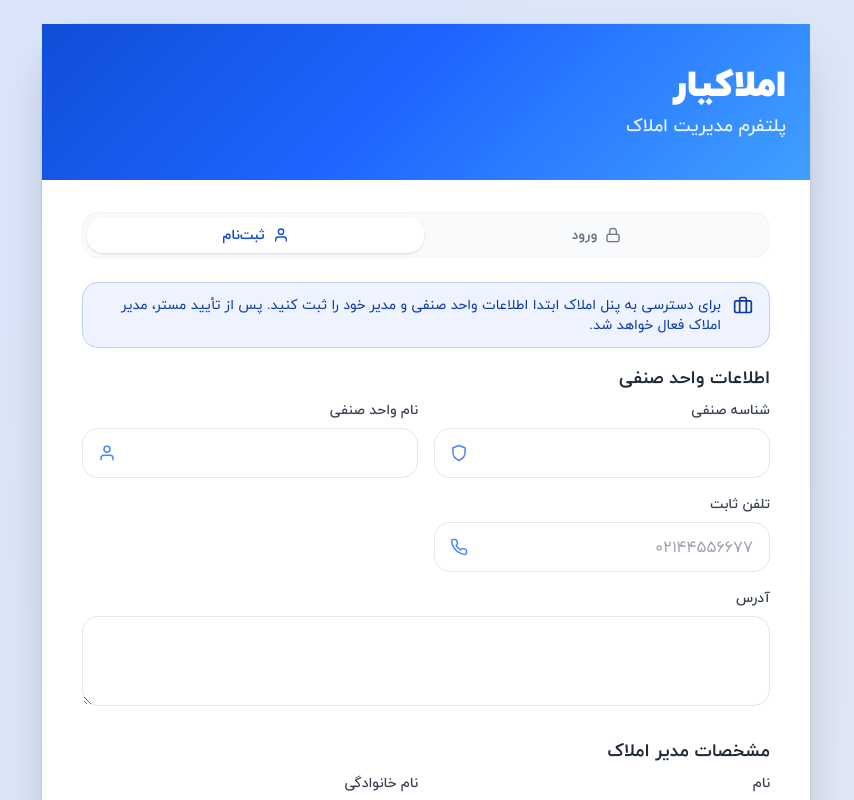
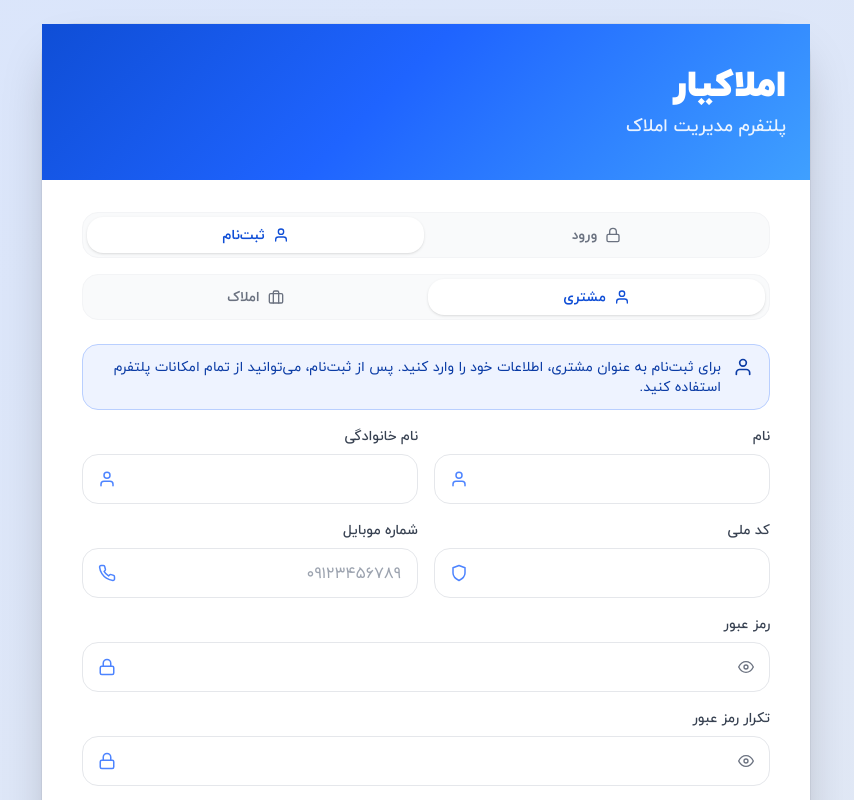
Before and after one commit to Mohammadtafakori01/amlakyar-frontend, a Next.js app: page / in a window 1280 px wide. Both pictures are taken after a click on the button "ثبت‌نام". Shown: the top 800 px of the page, without its empty margins (214-1068 px from the left). Built offline with nearby package versions, Linux system fonts and the light colour scheme.

Commit message:
feat: add customer registration form
- Create RegisterForm component with email and password fields
- Add client-side validation
- Integrate with backend registration API

```diff
--- a/pages/dashboard/index.tsx
+++ b/pages/dashboard/index.tsx
@@ -65,7 +65,8 @@ export default function Dashboard() {
   };
 
   const estateStatusLabel = () => {
-    if (currentEstate?.status === EstateStatus.APPROVED || user.isApproved) return { label: 'تایید شده', tone: 'success' as const };
+    const userData = profile || user;
+    if (currentEstate?.status === EstateStatus.APPROVED || userData?.isApproved) return { label: 'تایید شده', tone: 'success' as const };
     if (currentEstate?.status === EstateStatus.REJECTED) return { label: 'رد شده', tone: 'error' as const };
     return { label: 'در انتظار تایید', tone: 'warning' as const };
   };
@@ -84,19 +85,31 @@ export default function Dashboard() {
       <DashboardLayout>
         {profileLoading ? (
           <Loading />
+        ) : !profile && !user ? (
+          <div className="space-y-6 text-right">
+            <p className="text-gray-500">در حال بارگذاری اطلاعات کاربر...</p>
+          </div>
         ) : (
           <div className="space-y-6 text-right">
             <div>
-              <h1 className="text-3xl font-bold text-gray-900">{getWelcomeMessage(user.role)}</h1>
+              {(() => {
+                const userData = profile || user;
+                if (!userData) return null;
+                return (
+                  <>
+                    <h1 className="text-3xl font-bold text-gray-900">{getWelcomeMessage(userData.role)}</h1>
                     <p className="mt-1 text-gray-500">
-                {user.firstName} {user.lastName} - {getRoleLabel(user.role)}
+                      {userData.firstName} {userData.lastName} - {getRoleLabel(userData.role)}
                     </p>
                     <div className="mt-4 flex flex-wrap justify-end gap-2">
-                <span className={pillClass(user.isActive ? 'success' : 'neutral')}>
-                  {user.isActive ? 'حساب فعال' : 'حساب غیرفعال'}
+                      <span className={pillClass(userData.isActive ? 'success' : 'neutral')}>
+                        {userData.isActive ? 'حساب فعال' : 'حساب غیرفعال'}
                       </span>
                       <span className={pillClass(estateStatusLabel().tone)}>{estateStatusLabel().label}</span>
                     </div>
+                  </>
+                );
+              })()}
             </div>
 
             <div className="grid grid-cols-1 gap-6 lg:grid-cols-2">
@@ -126,7 +139,12 @@ export default function Dashboard() {
                 )}
               </div>
 
-              {user.estateId && (
+              {(() => {
+                const userData = profile || user;
+                if (!userData) return null;
+                return (
+                  <>
+                    {userData.estateId && (
                       <div className="rounded-2xl border border-gray-100 bg-white p-6 shadow-sm">
                         <h2 className="text-xl font-semibold text-gray-800">وضعیت املاک شما</h2>
                         {isCurrentEstateLoading && !currentEstate ? (
@@ -143,13 +161,13 @@ export default function Dashboard() {
                           <p className="mt-4 text-sm text-gray-500">اطلاعاتی برای املاک شما یافت نشد.</p>
                         )}
 
-                  {user.role === UserRole.ADMIN && currentEstate?.status === EstateStatus.PENDING && (
+                        {userData.role === UserRole.ADMIN && currentEstate?.status === EstateStatus.PENDING && (
                           <div className="mt-4 rounded-2xl border border-amber-200 bg-amber-50 p-4 text-sm text-amber-800">
                             درخواست ثبت املاک شما در انتظار تایید مستر است. به محض تایید، دسترسی کامل فعال می‌شود.
                           </div>
                         )}
 
-                  {user.role === UserRole.ADMIN && currentEstate?.status === EstateStatus.REJECTED && (
+                        {userData.role === UserRole.ADMIN && currentEstate?.status === EstateStatus.REJECTED && (
                           <div className="mt-4 rounded-2xl border border-red-200 bg-red-50 p-4 text-sm text-red-800 space-y-2">
                             <p>درخواست ثبت املاک شما رد شده است.</p>
                             {currentEstate.rejectionReason && <p>علت رد: {currentEstate.rejectionReason}</p>}
@@ -161,8 +179,11 @@ export default function Dashboard() {
 
                     <div className="rounded-2xl border border-gray-100 bg-white p-6 shadow-sm">
                       <h2 className="text-xl font-semibold text-gray-800">دسترسی‌ها</h2>
-                <p className="mt-3 text-sm text-gray-600">{accessMessages[user.role]}</p>
+                      <p className="mt-3 text-sm text-gray-600">{accessMessages[userData.role] || 'دسترسی‌های شما در حال بارگذاری است...'}</p>
                     </div>
+                  </>
+                );
+              })()}
             </div>
           </div>
         )}
--- a/pages/index.tsx
+++ b/pages/index.tsx
@@ -12,7 +12,7 @@ import {
 } from 'react-icons/fi';
 import { useDispatch } from 'react-redux';
 import { AppDispatch } from '../src/app/store';
-import { login, registerEstate, sendOTP, verifyOTP, forgotPassword, resetPassword } from '../src/domains/auth/store/authSlice';
+import { login, registerCustomer, registerEstate, sendOTP, verifyOTP, forgotPassword, resetPassword } from '../src/domains/auth/store/authSlice';
 import { useAuth } from '../src/domains/auth/hooks/useAuth';
 import ErrorDisplay from '../src/shared/components/common/ErrorDisplay';
 import PublicRoute from '../src/shared/components/guards/PublicRoute';
@@ -93,11 +93,22 @@ export default function Home() {
   const [tabValue, setTabValue] = useState(0);
   const [showPassword, setShowPassword] = useState(false);
   const [showConfirmPassword, setShowConfirmPassword] = useState(false);
+  const [showCustomerPassword, setShowCustomerPassword] = useState(false);
+  const [showCustomerConfirmPassword, setShowCustomerConfirmPassword] = useState(false);
   const [loginMethod, setLoginMethod] = useState<'password' | 'otp' | 'forgot'>('password');
+  const [registrationType, setRegistrationType] = useState<'customer' | 'estate'>('customer');
 
   // Login form
   const [loginPhone, setLoginPhone] = useState('');
   const [loginPassword, setLoginPassword] = useState('');
+
+  // Customer registration form
+  const [customerFirstName, setCustomerFirstName] = useState('');
+  const [customerLastName, setCustomerLastName] = useState('');
+  const [customerNationalId, setCustomerNationalId] = useState('');
+  const [customerPhone, setCustomerPhone] = useState('');
+  const [customerPassword, setCustomerPassword] = useState('');
+  const [customerConfirmPassword, setCustomerConfirmPassword] = useState('');
 
   // Estate registration form
   const [estateGuildId, setEstateGuildId] = useState('');
@@ -155,6 +166,8 @@ export default function Home() {
       setResetStep('phone');
       setOtpCountdown(0);
       setResetCountdown(0);
+    } else if (newValue === 1) {
+      setRegistrationType('customer');
     }
   };
 
@@ -177,6 +190,32 @@ export default function Home() {
       return;
     }
     await dispatch(login({ phoneNumber: loginPhone, password: loginPassword }));
+  };
+
+  const handleCustomerRegister = async (e: React.FormEvent) => {
+    e.preventDefault();
+    clearEstateStatusMessage();
+    clearResetPasswordMessage();
+
+    if (!validatePhoneNumber(customerPhone) ||
+        !validateNationalId(customerNationalId) ||
+        !validatePassword(customerPassword) ||
+        !validateRequiredText(customerFirstName) ||
+        !validateRequiredText(customerLastName)) {
+      return;
+    }
+
+    if (customerPassword !== customerConfirmPassword) {
+      return;
+    }
+
+    await dispatch(registerCustomer({
+      firstName: customerFirstName.trim(),
+      lastName: customerLastName.trim(),
+      nationalId: customerNationalId,
+      phoneNumber: customerPhone,
+      password: customerPassword,
+    }));
   };
 
   const handleEstateRegister = async (e: React.FormEvent) => {
@@ -433,6 +472,27 @@ export default function Home() {
               ))}
             </div>
 
+            {/* Customer/Estate Registration Toggle */}
+            {tabValue === 1 && (
+              <div className="mt-4 grid grid-cols-2 gap-1 rounded-2xl border border-gray-100 bg-gray-50 p-1 text-sm font-semibold text-gray-500">
+                {[
+                  { label: 'مشتری', icon: <FiUser className="h-4 w-4" />, value: 'customer' as const },
+                  { label: 'املاک', icon: <FiBriefcase className="h-4 w-4" />, value: 'estate' as const },
+                ].map(({ label, icon, value }) => (
+                  <button
+                    key={label}
+                    onClick={() => setRegistrationType(value)}
+                    className={`flex items-center justify-center gap-2 rounded-2xl px-3 py-2 transition ${
+                      registrationType === value ? 'bg-white text-primary-700 shadow' : 'hover:text-gray-700'
+                    }`}
+                  >
+                    {icon}
+                    <span>{label}</span>
+                  </button>
+                ))}
+              </div>
+            )}
+
             <ErrorDisplay error={error} />
 
             <TabPanel value={tabValue} index={0}>
@@ -648,6 +708,97 @@ export default function Home() {
             </TabPanel>
 
             <TabPanel value={tabValue} index={1}>
+              {registrationType === 'customer' ? (
+                <div className="flex flex-col gap-4">
+                  <AlertBox variant="info" icon={<FiUser className="text-xl" />}>
+                    برای ثبت‌نام به عنوان مشتری، اطلاعات خود را وارد کنید. پس از ثبت‌نام، می‌توانید از تمام امکانات پلتفرم استفاده کنید.
+                  </AlertBox>
+
+                  {error && (
+                    <AlertBox variant="error">{error}</AlertBox>
+                  )}
+
+                  <form className="flex flex-col gap-4" onSubmit={handleCustomerRegister}>
+                    <div className="grid grid-cols-1 gap-4 md:grid-cols-2">
+                      {renderIconInput({
+                        label: 'نام',
+                        icon: <FiUser />,
+                        value: customerFirstName,
+                        onChange: (e) => setCustomerFirstName(e.target.value),
+                        required: true,
+                        errorText: customerFirstName.length > 0 && !validateRequiredText(customerFirstName) ? 'حداقل ۳ کاراکتر' : undefined,
+                      })}
+                      {renderIconInput({
+                        label: 'نام خانوادگی',
+                        icon: <FiUser />,
+                        value: customerLastName,
+                        onChange: (e) => setCustomerLastName(e.target.value),
+                        required: true,
+                        errorText: customerLastName.length > 0 && !validateRequiredText(customerLastName) ? 'حداقل ۳ کاراکتر' : undefined,
+                      })}
+                    </div>
+                    <div className="grid grid-cols-1 gap-4 md:grid-cols-2">
+                      {renderIconInput({
+                        label: 'کد ملی',
+                        icon: <FiShield />,
+                        value: customerNationalId,
+                        onChange: (e) => setCustomerNationalId(formatNationalId(e.target.value)),
+                        maxLength: 10,
+                        required: true,
+                        errorText: customerNationalId.length > 0 && !validateNationalId(customerNationalId) ? 'کد ملی باید ۱۰ رقم باشد' : undefined,
+                      })}
+                      {renderIconInput({
+                        label: 'شماره موبایل',
+                        icon: <FiPhone />,
+                        value: customerPhone,
+                        onChange: (e) => setCustomerPhone(formatPhoneNumber(e.target.value)),
+                        placeholder: '09123456789',
+                        maxLength: 11,
+                        required: true,
+                        errorText: customerPhone.length > 0 && !validatePhoneNumber(customerPhone) ? 'شماره موبایل معتبر نیست' : undefined,
+                      })}
+                    </div>
+                    {renderIconInput({
+                      label: 'رمز عبور',
+                      icon: <FiLock />,
+                      type: showCustomerPassword ? 'text' : 'password',
+                      value: customerPassword,
+                      onChange: (e) => setCustomerPassword(e.target.value),
+                      required: true,
+                      isPasswordToggle: true,
+                      showToggle: showCustomerPassword,
+                      onToggle: () => setShowCustomerPassword((prev) => !prev),
+                      errorText: customerPassword.length > 0 && !validatePassword(customerPassword) ? 'رمز عبور باید حداقل ۶ کاراکتر باشد' : undefined,
+                    })}
+                    {renderIconInput({
+                      label: 'تکرار رمز عبور',
+                      icon: <FiLock />,
+                      type: showCustomerConfirmPassword ? 'text' : 'password',
+                      value: customerConfirmPassword,
+                      onChange: (e) => setCustomerConfirmPassword(e.target.value),
+                      required: true,
+                      isPasswordToggle: true,
+                      showToggle: showCustomerConfirmPassword,
+                      onToggle: () => setShowCustomerConfirmPassword((prev) => !prev),
+                      errorText: customerConfirmPassword.length > 0 && customerPassword !== customerConfirmPassword ? 'رمز عبور با تکرار آن یکسان نیست' : undefined,
+                    })}
+                    <PrimaryButton
+                      type="submit"
+                      disabled={
+                        isLoading ||
+                        !validatePhoneNumber(customerPhone) ||
+                        !validateNationalId(customerNationalId) ||
+                        !validatePassword(customerPassword) ||
+                        !validateRequiredText(customerFirstName) ||
+                        !validateRequiredText(customerLastName) ||
+                        customerPassword !== customerConfirmPassword
+                      }
+                    >
+                      {isLoading ? <Spinner /> : 'ثبت‌نام'}
+                    </PrimaryButton>
+                  </form>
+                </div>
+              ) : (
               <div className="flex flex-col gap-4">
                 <AlertBox variant="info" icon={<FiBriefcase className="text-xl" />}>
                   برای دسترسی به پنل املاک ابتدا اطلاعات واحد صنفی و مدیر خود را ثبت کنید. پس از تأیید مستر، مدیر املاک فعال خواهد شد.
@@ -808,6 +959,7 @@ export default function Home() {
                   </form>
                 )}
               </div>
+              )}
             </TabPanel>
           </div>
         </div>
```
Lines whose indentation alone changed are shown as unchanged.
